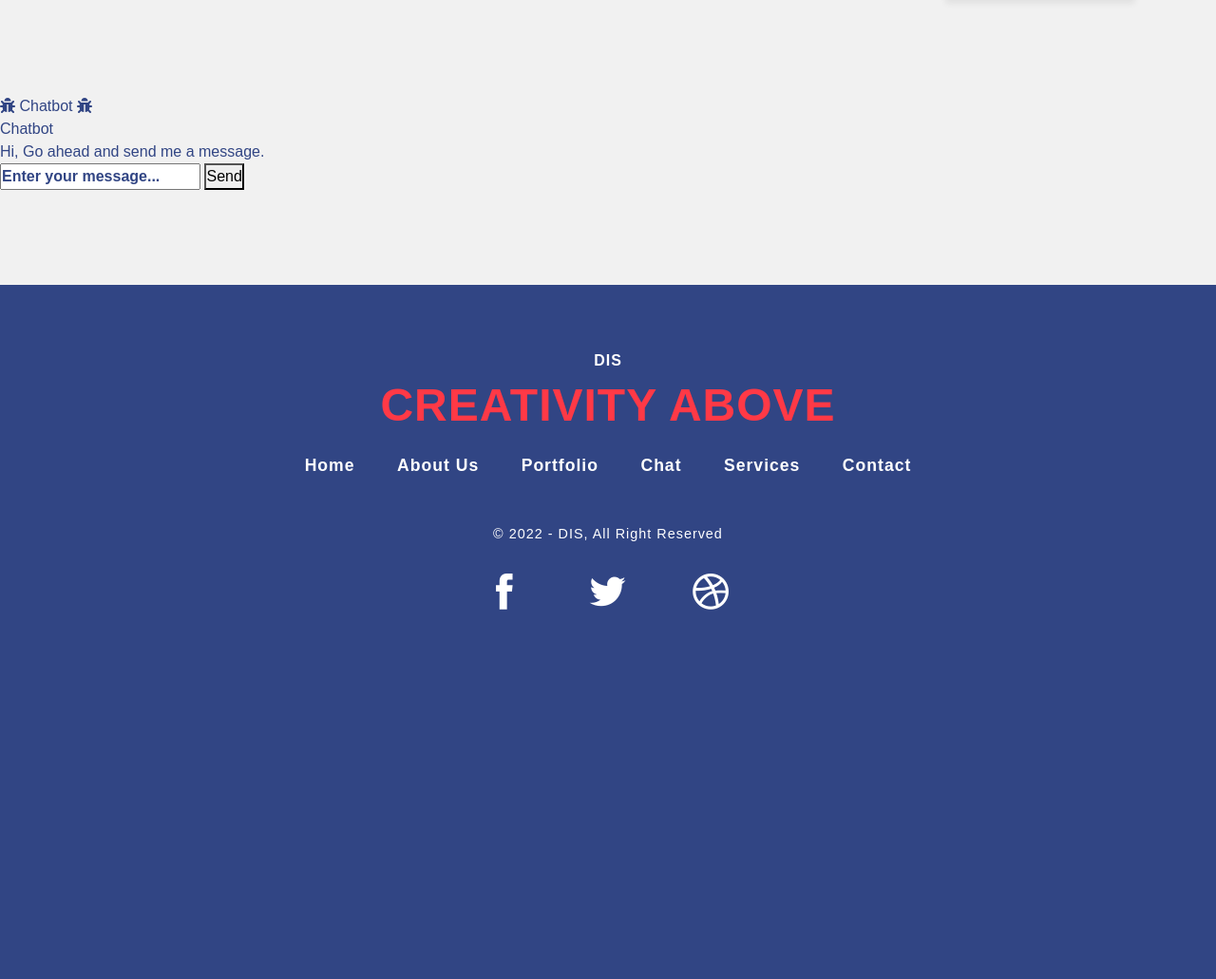
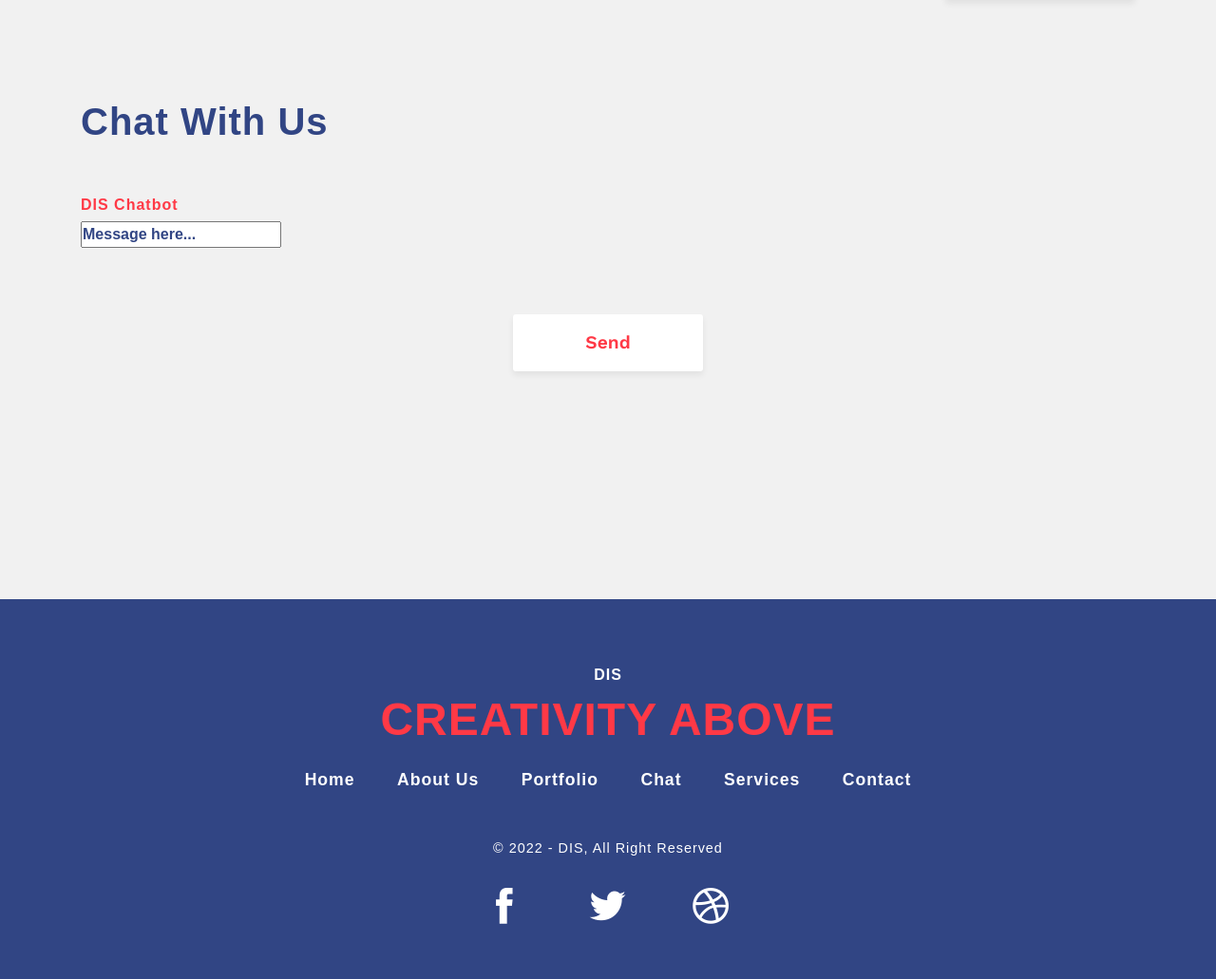
Before and after one commit to mdsouthworth1/DIS-Project, a Flask app: page /chat in a window 1280 px wide. Shown: the part 110-1141 px from the top of the page at 95% size. Before the commit the page ends 752 px from the top, so only its background shows below. Run offline with Flask 2, Linux system fonts and the light colour scheme; some libraries are stand-ins or nearby versions; grey boxes are pictures that could not be loaded.

Commit message:
Chat page
Updated the look of the chat page

```diff
--- a/Distributed Information Systems/templates/chat.html
+++ b/Distributed Information Systems/templates/chat.html
@@ -19,26 +19,54 @@
   <!-- partial:index.partial.html -->
   <section class="msger">
     <header class="msger-header">
-      <div class="msger-header-title">
+      <div class="container">
+        <div class="row">
+          <div class="col-12">
+              <h2>Chat With Us</h2>
+              <!-- <div class="msger-header-title">
                 <i class="fas fa-bug"></i> Chatbot <i class="fas fa-bug"></i>
+              </div> -->
+            </div>
+        </div>
       </div>
     </header>
+    <div class="container">
+      <div class="row">
+        <div class="col-12 message">
           <main class="msger-chat">
             <div class="msg left-msg">
               <div class="msg-img" style="background-image: url(https://image.flaticon.com/icons/svg/327/327779.svg)"></div>
               <div class="msg-bubble">
                 <div class="msg-info">
-            <div class="msg-info-name">Chatbot</div>
+                  <div class="msg-info-name"><h5> DIS Chatbot </h5></div>
                 </div>
-          <div class="msg-text">
+                <!-- <div class="msg-text">
                   Hi, Go ahead and send me a message.
+                </div> -->
+              </div>
+            </div>
+          </main>
         </div>
       </div>
     </div>
-    </main>
-    <form class="msger-inputarea">
+    <!-- <form class="msger-inputarea">
       <input type="text" class="msger-input" id="textInput" placeholder="Enter your message...">
       <button type="submit" class="msger-send-btn">Send</button>
+    </form> -->
+    <form class="msger-inputarea">
+      <div class="container">
+        <div class="row">
+          <div class="col-12 chatbotbox">
+            <input id="textInput"  class="msger-input" placeholder="Message here...">
+          </div>
+          <div class="col-12">
+            <div class="hero-btns contact-btn">
+              <!-- Send Message Btn -->
+              <button type="submit" class="msger-send-btn">Send</button>
+            </div>
+          </div>
+        </div>
+      </div>
     </form>
   </section>
   <!-- partial -->
```
Lines whose indentation alone changed are shown as unchanged.
